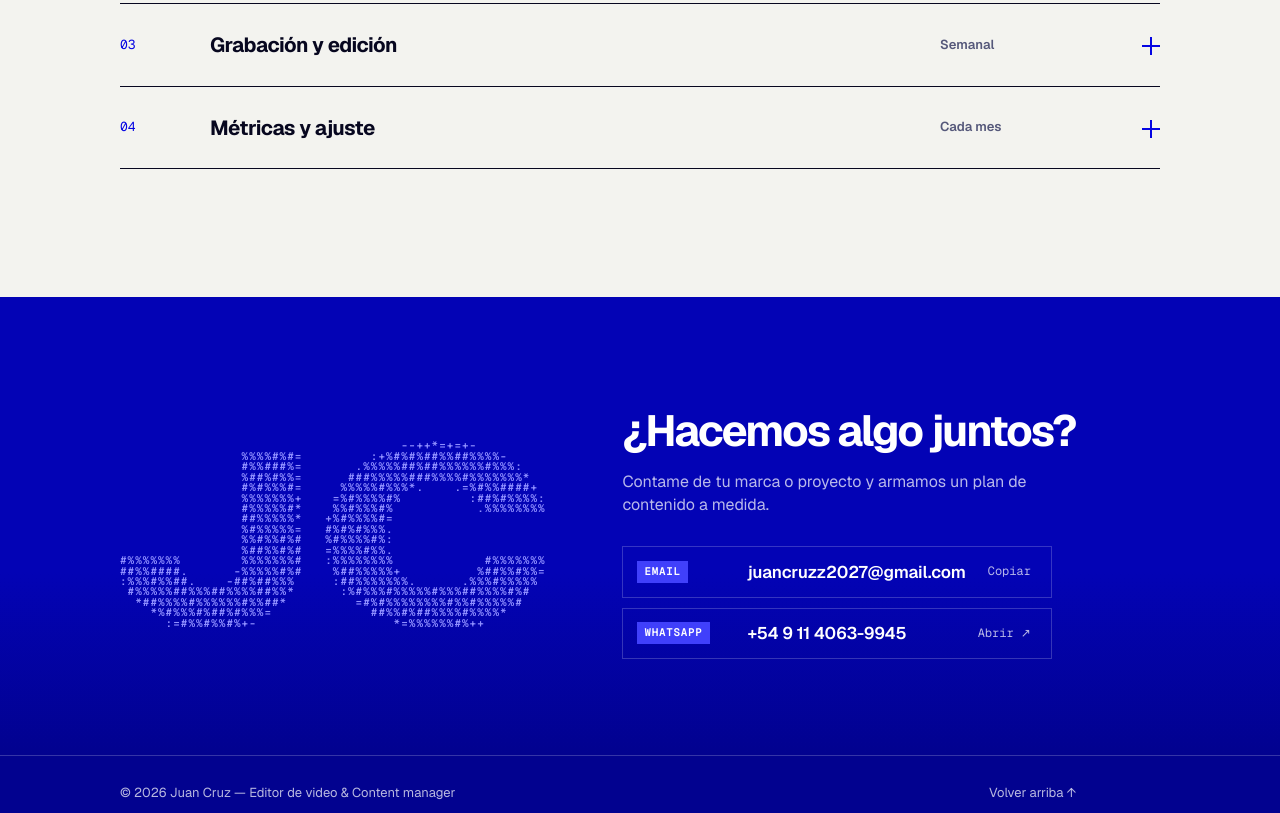
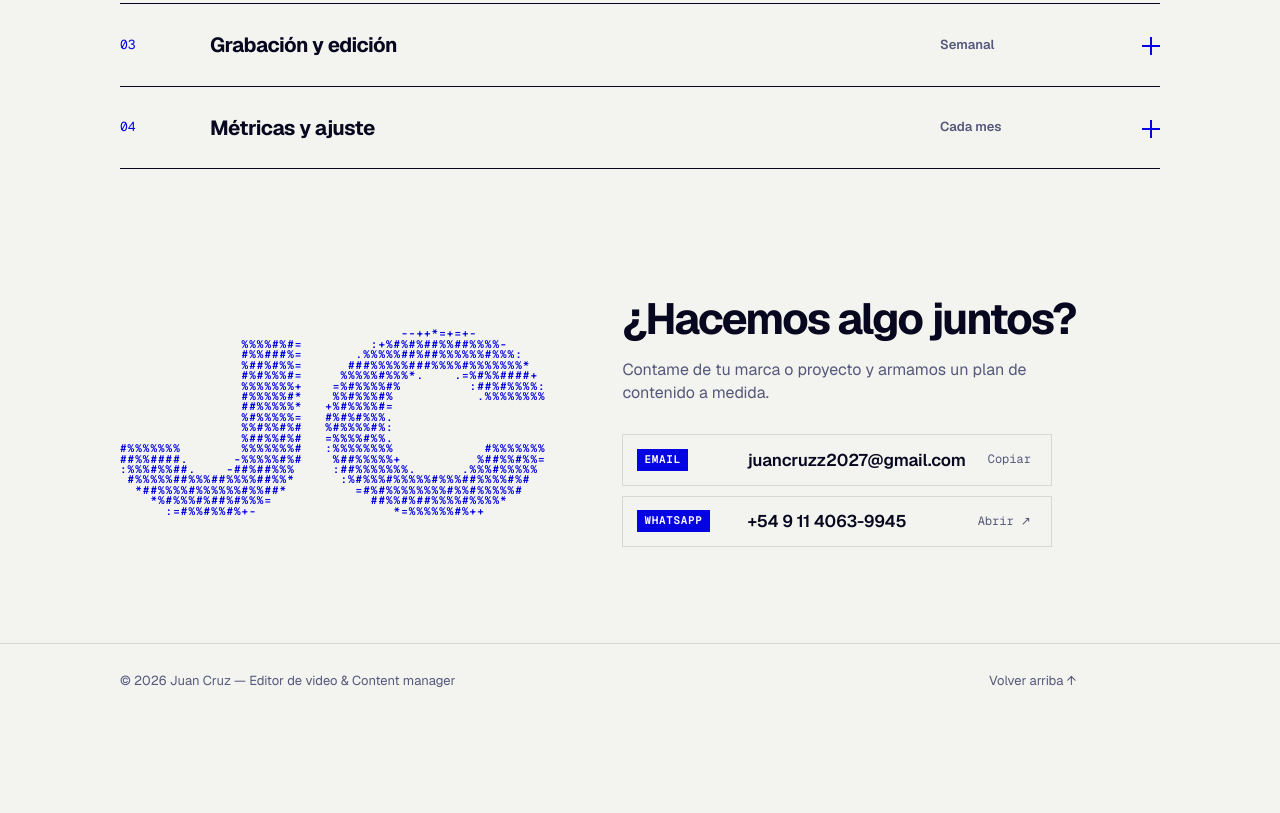
Before and after one commit to Schyer/juancruz-portfolio, a website: page index.html in a window 1280 px wide. Shown: the part 4268-5081 px from the top of the page. After the commit the page ends 4987 px from the top, so only its background shows below. Drawn offline with nearby package versions, Linux system fonts and the light colour scheme; no server answers.

Commit message:
Add files via upload

```diff
--- a/styles.css
+++ b/styles.css
@@ -176,11 +176,7 @@ body.menu-open .menu a{opacity:1;transform:none}
 .step__body p{padding:0 0 28px 90px;max-width:640px;color:var(--muted);font-size:15px}
 
 /* ---------- CONTACT ---------- */
-/* Contacto y pie en una banda azul profunda: los tokens se redefinen adentro */
-.contact,.footer{--ink:#FFFFFF;--muted:rgba(255,255,255,.72);--line:rgba(255,255,255,.2);--blue:#A9A9FF;--blue-2:#8F8FFF;--blue-soft:rgba(255,255,255,.12);--on-accent:#0303B5;
-  background:linear-gradient(180deg,var(--blue-deep) 0%,#0303B5 60%,#02028F 100%);color:#fff}
-.contact{padding-top:14vh;padding-bottom:12vh;display:grid;grid-template-columns:auto 1fr;gap:6vw;align-items:center}
-.contact .h2{color:#fff}
+.contact{padding-bottom:12vh;display:grid;grid-template-columns:auto 1fr;gap:6vw;align-items:center}
 .ascii--big{font-size:11px;line-height:.95;letter-spacing:1px}
 .contact__text{color:var(--muted);margin:16px 0 30px;max-width:420px}
 
@@ -205,13 +201,13 @@ body.menu-open .wa-float,body.lb-open .wa-float{opacity:0;pointer-events:none}
 .contact__links.flash .contact__row{animation:rowFlash 1.6s var(--ease)}
 .contact__links.flash .contact__row:nth-child(2){animation-delay:.15s}
 @keyframes rowFlash{0%,100%{border-color:var(--line);background:transparent}25%{border-color:var(--blue);background:var(--blue-soft)}}
-.contact__label{font-family:var(--mono);font-size:11px;text-transform:uppercase;letter-spacing:.06em;background:var(--blue-light);color:#fff!important;color:var(--on-accent);padding:3px 7px;font-weight:600;justify-self:start}
+.contact__label{font-family:var(--mono);font-size:11px;text-transform:uppercase;letter-spacing:.06em;background:var(--blue);color:var(--on-accent);padding:3px 7px;font-weight:600;justify-self:start}
 .contact__value{font-weight:600;font-size:17px;letter-spacing:-.01em;overflow-wrap:anywhere;transition:color .3s}
 .contact__value:hover{color:var(--blue)}
 .contact__action{font-family:var(--mono);font-size:12px;color:var(--muted);padding:6px 8px;white-space:nowrap;transition:color .3s,background .3s}
 .contact__action:hover{color:var(--on-accent);background:var(--ink)}
 
-.footer{display:flex;justify-content:space-between;padding-top:28px;padding-bottom:28px;border-top:1px solid var(--line);font-size:13px;color:var(--muted);background:#02028F}
+.footer{display:flex;justify-content:space-between;padding-top:28px;padding-bottom:28px;border-top:1px solid var(--line);font-size:13px;color:var(--muted)}
 .footer a:hover{color:var(--blue)}
 .footer{padding-right:calc(var(--rail) + 56px + 84px)}
 
```
